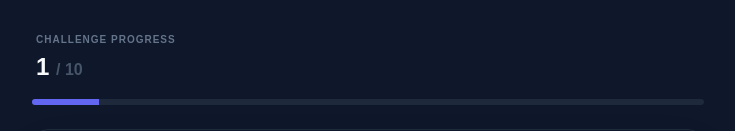
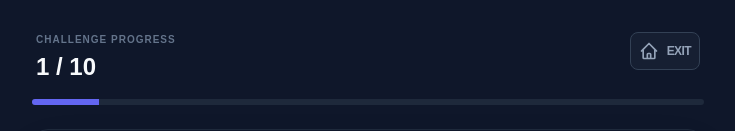
Before and after one commit to kpiiorkr/PM_test, a React (Vite) app: page / in a window 1280 px wide. Both pictures are taken after a click on the button "챌린지 시작". Shown: the top 131 px of the page, without its empty margins (272-1007 px from the left). Built offline with nearby package versions, Linux system fonts and the light colour scheme; a web font is replaced by a local one.

Commit message:
feat: Add AI coaching and exit functionality
Implement AI coaching analysis for quiz results and add a dedicated function to exit the quiz and return to the home screen. This enhances user feedback and navigation.

```diff
--- a/App.tsx
+++ b/App.tsx
@@ -181,6 +181,14 @@ export default function App() {
     }
   };
 
+  const handleExitToHome = useCallback(() => {
+    // Immediate state reset for better reliability
+    setMode(AppMode.START);
+    setCurrentIdx(0);
+    setSelectedId(null);
+    setShowExplanation(false);
+  }, []);
+
   const startQuiz = () => {
     const shuffled = shuffleArray(QUESTIONS).slice(0, questionLimit);
     setAllQuestions(shuffled);
@@ -204,6 +212,12 @@ export default function App() {
 
   const fetchAiAnalysis = async () => {
     if (allQuestions.length === 0) return;
+
+    const hasKey = await (window as any).aistudio.hasSelectedApiKey();
+    if (!hasKey) {
+      await (window as any).aistudio.openSelectKey();
+    }
+
     setLoadingAi(true);
     try {
       const ai = new GoogleGenAI({ apiKey: process.env.API_KEY });
@@ -214,20 +228,48 @@ export default function App() {
         model: 'gemini-3-flash-preview',
         contents: prompt,
       });
-      setAiAnalysis(response.text || "분석 결과를 가져올 수 없습니다.");
-    } catch (error) {
+      setAiAnalysis(response.text || "분석 결과를 생성할 수 없습니다.");
+    } catch (error: any) {
       console.error(error);
-      setAiAnalysis("AI 코칭 분석에 실패했습니다. (API Key 확인 필요)");
+      if (error.message?.includes("Requested entity was not found")) {
+        await (window as any).aistudio.openSelectKey();
+        setAiAnalysis(null);
+      } else {
+        setAiAnalysis("AI 분석 중 오류가 발생했습니다. 잠시 후 다시 시도해 주세요.");
+      }
     } finally {
       setLoadingAi(false);
     }
   };
 
-  useEffect(() => {
-    if (mode === AppMode.RESULT && allQuestions.length > 0) {
-      fetchAiAnalysis();
-    }
-  }, [mode]);
+  // Common Header Component for Quiz/Review/Result
+  const Header = ({ title, subTitle, showReviewTag }: { title: string; subTitle: string; showReviewTag?: boolean }) => (
+    <header className="flex justify-between items-start mb-4 px-1 w-full max-w-2xl mx-auto">
+      <div className="flex flex-col">
+        <h3 className="text-slate-500 text-[10px] font-bold uppercase tracking-widest mb-1">
+          {title}
+        </h3>
+        <div className="text-xl md:text-2xl font-black">
+          {subTitle}
+        </div>
+      </div>
+      <div className="flex items-center gap-2">
+        {showReviewTag && (
+          <span className="hidden sm:inline-block px-2 py-0.5 bg-rose-500/10 text-rose-400 rounded text-[10px] font-bold border border-rose-500/20 mr-1">
+            RE-LEARNING
+          </span>
+        )}
+        <button
+          onClick={handleExitToHome}
+          className="p-2 bg-slate-800/50 hover:bg-slate-700 text-slate-400 hover:text-white rounded-lg transition-all border border-slate-700 group flex items-center gap-2 cursor-pointer active:scale-95"
+          aria-label="홈으로 나가기"
+        >
+          <svg className="w-5 h-5" fill="none" stroke="currentColor" viewBox="0 0 24 24"><path strokeLinecap="round" strokeLinejoin="round" strokeWidth="2" d="M3 12l2-2m0 0l7-7 7 7M5 10v10a1 1 0 001 1h3m10-11l2 2m-2-2v10a1 1 0 01-1 1h-3m-6 0a1 1 0 001-1v-4a1 1 0 011-1h2a1 1 0 011 1v4a1 1 0 001 1m-6 0h6"></path></svg>
+          <span className="hidden sm:inline text-xs font-bold uppercase tracking-tighter">Exit</span>
+        </button>
+      </div>
+    </header>
+  );
 
   if (mode === AppMode.START) {
     return (
@@ -271,15 +313,12 @@ export default function App() {
               className="w-full py-3 bg-slate-800 hover:bg-slate-700 text-slate-300 rounded-xl text-sm font-semibold transition-all border border-slate-700 flex items-center justify-center gap-2"
             >
               <svg className="w-4 h-4" fill="none" stroke="currentColor" viewBox="0 0 24 24"><path strokeLinecap="round" strokeLinejoin="round" strokeWidth="2" d="M4 16v1a3 3 0 003 3h10a3 3 0 003-3v-1m-4-4l-4 4m0 0l-4-4m4 4V4"></path></svg>
-              앱으로 설치하여 바로 실행하기
+              앱으로 설치하여 실행하기
             </button>
           </div>
 
           <div className="mt-12 text-slate-600 text-[10px] uppercase font-bold tracking-tighter">
             <p className="mb-2">PRODUCED FOR PROFESSIONAL PRODUCT MANAGERS</p>
-            <p className="font-normal normal-case text-slate-500">
-              Tip: 브라우저 메뉴에서 '홈 화면에 추가'를 누르면 언제든 바로 실행할 수 있습니다.
-            </p>
           </div>
         </div>
       </div>
@@ -288,8 +327,9 @@ export default function App() {
 
   if (mode === AppMode.RESULT) {
     return (
-      <div className="min-h-screen p-6 flex flex-col items-center justify-center">
-        <div className="max-w-2xl w-full">
+      <div className="min-h-screen p-4 md:p-8 flex flex-col items-center">
+        <Header title="Final Report" subTitle="Session Summary" />
+        <div className="max-w-2xl w-full mt-4">
           <div className="bg-slate-900 border border-slate-800 rounded-3xl p-8 md:p-12 text-center shadow-2xl relative overflow-hidden">
             <div className="absolute top-0 left-0 w-full h-1 bg-gradient-to-r from-indigo-500 to-purple-500"></div>
             <div className="inline-block p-3 bg-indigo-500/10 rounded-xl mb-6">
@@ -301,22 +341,33 @@ export default function App() {
             </p>
 
             {loadingAi ? (
-              <div className="animate-pulse bg-slate-800/50 h-28 rounded-2xl mb-8 flex items-center justify-center text-slate-500 text-sm italic">
+              <div className="animate-pulse bg-slate-800/50 h-32 rounded-2xl mb-8 flex items-center justify-center text-slate-500 text-sm italic border border-slate-700">
                 AI 시니어 PM 코치가 당신의 역량을 분석 중입니다...
               </div>
             ) : aiAnalysis ? (
-              <div className="bg-slate-800/40 p-5 md:p-6 rounded-2xl mb-8 border border-slate-700/50 text-left">
+              <div className="bg-slate-800/40 p-5 md:p-6 rounded-2xl mb-8 border border-slate-700/50 text-left animate-in fade-in slide-in-from-bottom-2">
                 <h4 className="text-indigo-400 font-bold mb-3 flex items-center gap-2 text-sm uppercase">
                   <svg className="w-4 h-4" fill="currentColor" viewBox="0 0 20 20"><path d="M11 3a1 1 0 10-2 0v1a1 1 0 102 0V3zM15.657 5.757a1 1 0 00-1.414-1.414l-.707.707a1 1 0 001.414 1.414l.707-.707zM18 10a1 1 0 01-1 1h-1a1 1 0 110-2h1a1 1 0 011 1zM5.05 6.464A1 1 0 106.464 5.05l-.707-.707a1 1 0 00-1.414 1.414l.707.707zM5 10a1 1 0 01-1 1H3a1 1 0 110-2h1a1 1 0 011 1zM8 16v-1a1 1 0 112 0v1a1 1 0 11-2 0zM13.536 14.95a1 1 0 011.414 1.414l-.707.707a1 1 0 01-1.414-1.414l.707-.707zM6.464 14.95a1 1 0 00-1.414 1.414l.707.707a1 1 0 001.414-1.414l-.707-.707z"></path></svg>
                   Expert Insight
                 </h4>
                 <p className="text-slate-300 leading-relaxed text-sm md:text-base">{aiAnalysis}</p>
               </div>
-            ) : null}
+            ) : (
+              <div className="mb-8 p-6 bg-indigo-500/5 border border-indigo-500/20 rounded-2xl">
+                <p className="text-slate-400 text-sm mb-4">Gemini API 키를 연결하여 시니어 PM 코치의 개인 맞춤 피드백을 받아보세요.</p>
+                <button
+                  onClick={fetchAiAnalysis}
+                  className="w-full py-3 bg-indigo-600 hover:bg-indigo-500 text-white rounded-xl font-bold transition-all flex items-center justify-center gap-2 text-sm"
+                >
+                  <svg className="w-4 h-4" fill="none" stroke="currentColor" viewBox="0 0 24 24"><path strokeLinecap="round" strokeLinejoin="round" strokeWidth="2" d="M13 10V3L4 14h7v7l9-11h-7z"></path></svg>
+                  AI 분석 결과 보기 (API 키 필요)
+                </button>
+              </div>
+            )}
 
             <div className="flex flex-col sm:flex-row gap-3">
               <button
-                onClick={() => setMode(AppMode.START)}
+                onClick={handleExitToHome}
                 className="flex-1 py-4 bg-slate-800 hover:bg-slate-700 text-white rounded-xl font-bold transition-all border border-slate-700"
               >
                 메인으로
@@ -339,21 +390,11 @@ export default function App() {
   return (
     <div className="min-h-screen p-4 md:p-8 flex flex-col items-center">
       <div className="w-full max-w-2xl">
-        <header className="flex justify-between items-end mb-4 px-1">
-          <div>
-            <h3 className="text-slate-500 text-[10px] font-bold uppercase tracking-widest mb-1">
-              {mode === AppMode.REVIEW ? 'Review Session' : 'Challenge Progress'}
-            </h3>
-            <div className="text-xl md:text-2xl font-black">
-              {currentIdx + 1} <span className="text-slate-600 text-sm md:text-base">/ {activeQuestions.length}</span>
-            </div>
-          </div>
-          {mode === AppMode.REVIEW && (
-            <span className="px-2 py-0.5 bg-rose-500/10 text-rose-400 rounded text-[10px] font-bold border border-rose-500/20">
-              RE-LEARNING
-            </span>
-          )}
-        </header>
+        <Header
+          title={mode === AppMode.REVIEW ? 'Review Session' : 'Challenge Progress'}
+          subTitle={`${currentIdx + 1} / ${activeQuestions.length}`}
+          showReviewTag={mode === AppMode.REVIEW}
+        />
 
         <ProgressBar current={currentIdx + 1} total={activeQuestions.length} />
 
```
